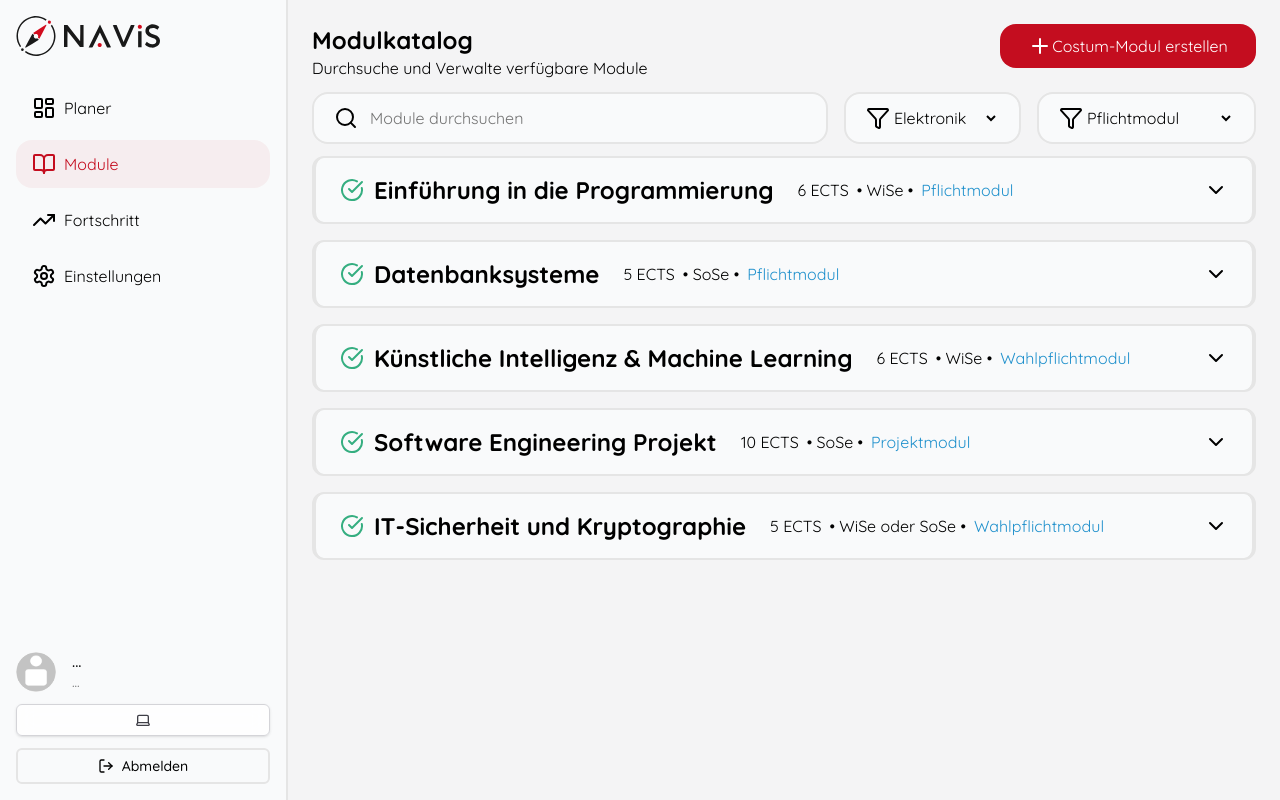
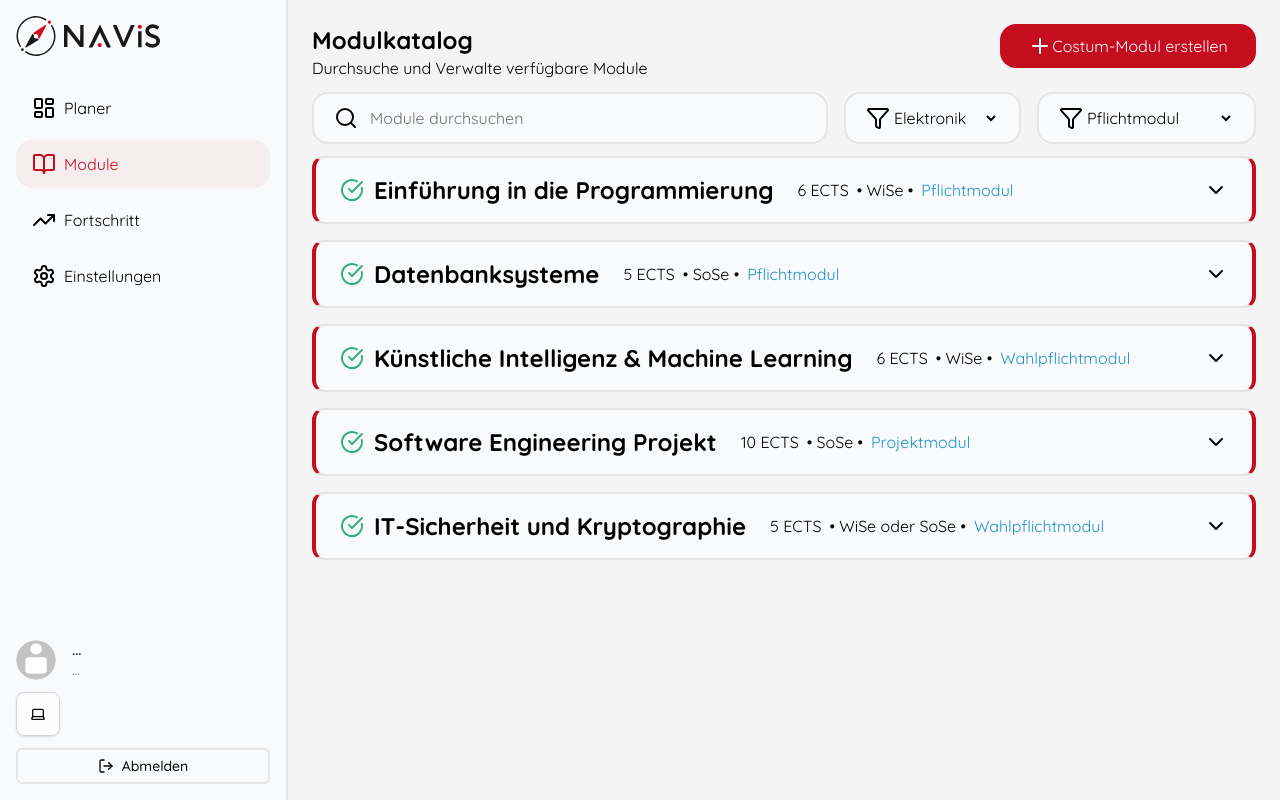
Before and after one commit to TuBerlin-Projekt-Medienerstellung/StudiKompass, a Next.js app: page /protected/modules in a window 1280 px wide. Built offline with nearby package versions, Linux system fonts and the light colour scheme; no server answers.

Commit message:
Implement dark mode

```diff
--- a/app/page.tsx
+++ b/app/page.tsx
@@ -40,8 +40,11 @@ export default function Home() {
             {/*        />/!*Idk.. I thought it would look cool if it spun on hover*!/*/}
             {/*    </header>*/}
             {/*</div>*/}
-            <section className="p-4 md:p-15 w-full">
-                    <ThemeSwitcher />
+            <section className="relative p-4 md:p-15 w-full">
+                    <div className="absolute right-4 top-4 z-50 md:right-8 md:top-8">
+                        <ThemeSwitcher />
+                    </div>
+                    <div className="h-8 md:h-11" />
                     <div className="text-center max-w-3xl space-y-8 z-50"></div>
                 <div className="text-center max-w-3xl space-y-8 z-50">
                     {/*Title*/}
--- a/app/protected/layout.tsx
+++ b/app/protected/layout.tsx
@@ -6,7 +6,7 @@ export default function ProtectedLayout({
     children: React.ReactNode;
 }) {
     return (
-        <div className="min-h-screen flex flex-col bg-zinc-100 dark:bg-background text-foreground">
+        <div className="min-h-screen flex flex-col bg-zinc-100 dark:bg-[#160A1F] text-foreground">
             <NavBar/>
             <main className="flex-1 md:ml-72 p-6 mt-13 md:mt-0">
                 {children}
--- a/components/modul-card.tsx
+++ b/components/modul-card.tsx
@@ -23,9 +23,14 @@ const ModulCard = (props: modulInfo) => {
         link
     } = props;
 
+    const isWahlpflicht = modulArt.toLowerCase().includes("wahlpflicht");
+    const moduleBorderClass = isWahlpflicht
+        ? "border-l-flag-red border-r-flag-red dark:border-l-emerald-400 dark:border-r-emerald-400"
+        : "border-l-flag-red border-r-flag-red dark:border-l-flag-red dark:border-r-flag-red";
+
     return (
         <div
-            className={`w-full flex flex-col border-y-2 border-x-4 border-border dark:border-l-flag-red dark:border-r-flag-red bg-background dark:bg-card rounded-xl px-6 pt-4 transition-all duration-700 ${open ? 'pb-6' : 'pb-4'}`}>
+            className={`w-full flex flex-col border-y-2 border-x-4 border-border ${moduleBorderClass} bg-background dark:bg-card rounded-xl px-6 pt-4 transition-all duration-700 ${open ? 'pb-6' : 'pb-4'}`}>
             <header className='w-full flex justify-between items-center'>
                 <div className='flex w-fit gap-2.5 '>
                     {/**Button Modul erledigt oder nicht*/}
--- a/components/semester-card.tsx
+++ b/components/semester-card.tsx
@@ -7,9 +7,9 @@ const SemesterCard = () => {
         <div className="border-2 border-border bg-background dark:bg-card rounded-2xl p-4 gap-4 flex flex-col">
             <header className="flex justify-between">
                 <div>
-                    <h2 className="font-bold text-xl">1. Semester
+                    <h2 className="font-bold text-xl dark:text-white">1. Semester
                     </h2>
-                    <p className="opacity-70 text-sm">2 Module</p>
+                    <p className="text-sm text-muted-foreground dark:text-zinc-200">2 Module</p>
                 </div>
                 <div className="text-right">
                     <h2 className="font-bold text-xl text-flag-red">20</h2>
--- a/components/semester-modul-card.tsx
+++ b/components/semester-modul-card.tsx
@@ -5,8 +5,8 @@ import {SquareArrowOutUpRight} from 'lucide-react';
 
 const SemesterModulCard = () => {
     return (
-        <div className="px-6 py-4 rounded-2xl border-x-4 border-y-2 border-flag-red bg-background dark:bg-[#16081f] flex flex-col gap-2">
-            <h1 className="font-bold text-lg">Grundlagen der Informatik</h1>
+        <div className="px-6 py-4 rounded-2xl border-x-4 border-y-2 border-flag-red dark:border-flag-red/65 bg-background dark:bg-[#2A1738] flex flex-col gap-2">
+            <h1 className="font-bold text-lg dark:text-white">Grundlagen der Informatik</h1>
             <div className="flex opacity-80 gap-3 text-sm">
                 <span className="text-flag-red">10 ECTS</span> &bull; <span>WiSe</span>&bull; <Link
                 className="flex text-blue-bell dark:text-violet-ray"
--- a/components/theme-switcher.tsx
+++ b/components/theme-switcher.tsx
@@ -25,7 +25,7 @@ const ThemeSwitcher = () => {
     return null;
   }
 
-  const ICON_SIZE = 16;
+  const ICON_SIZE = 18;
 
   return (
     <DropdownMenu>
@@ -33,26 +33,26 @@ const ThemeSwitcher = () => {
         <Button
           variant="ghost"
           size={"sm"}
-          className="border border-zinc-300 bg-white/80 text-zinc-900 shadow-sm backdrop-blur hover:bg-white dark:border-violet-ray/50 dark:bg-[#180020]/90 dark:text-zinc-50 dark:shadow-[0_0_18px_rgba(143,19,253,0.18)] dark:hover:bg-[#250033]"
+          className="h-10 w-10 rounded-lg border border-zinc-300 bg-white/80 p-0 text-zinc-950 shadow-sm backdrop-blur hover:bg-white md:h-11 md:w-11 dark:border-white/55 dark:bg-[#180020]/90 dark:text-zinc-50 dark:shadow-[0_0_18px_rgba(143,19,253,0.18)] dark:hover:bg-[#250033]"
           aria-label="Theme wechseln"
         >
           {theme === "light" ? (
             <Sun
               key="light"
               size={ICON_SIZE}
-              className={"text-zinc-700 dark:text-zinc-200"}
+              className={"text-zinc-950 dark:text-zinc-200"}
             />
           ) : theme === "dark" ? (
             <Moon
               key="dark"
               size={ICON_SIZE}
-              className={"text-zinc-700 dark:text-zinc-200"}
+              className={"text-zinc-950 dark:text-zinc-200"}
             />
           ) : (
             <Laptop
               key="system"
               size={ICON_SIZE}
-              className={"text-zinc-700 dark:text-zinc-200"}
+              className={"text-zinc-950 dark:text-zinc-200"}
             />
           )}
         </Button>
```
